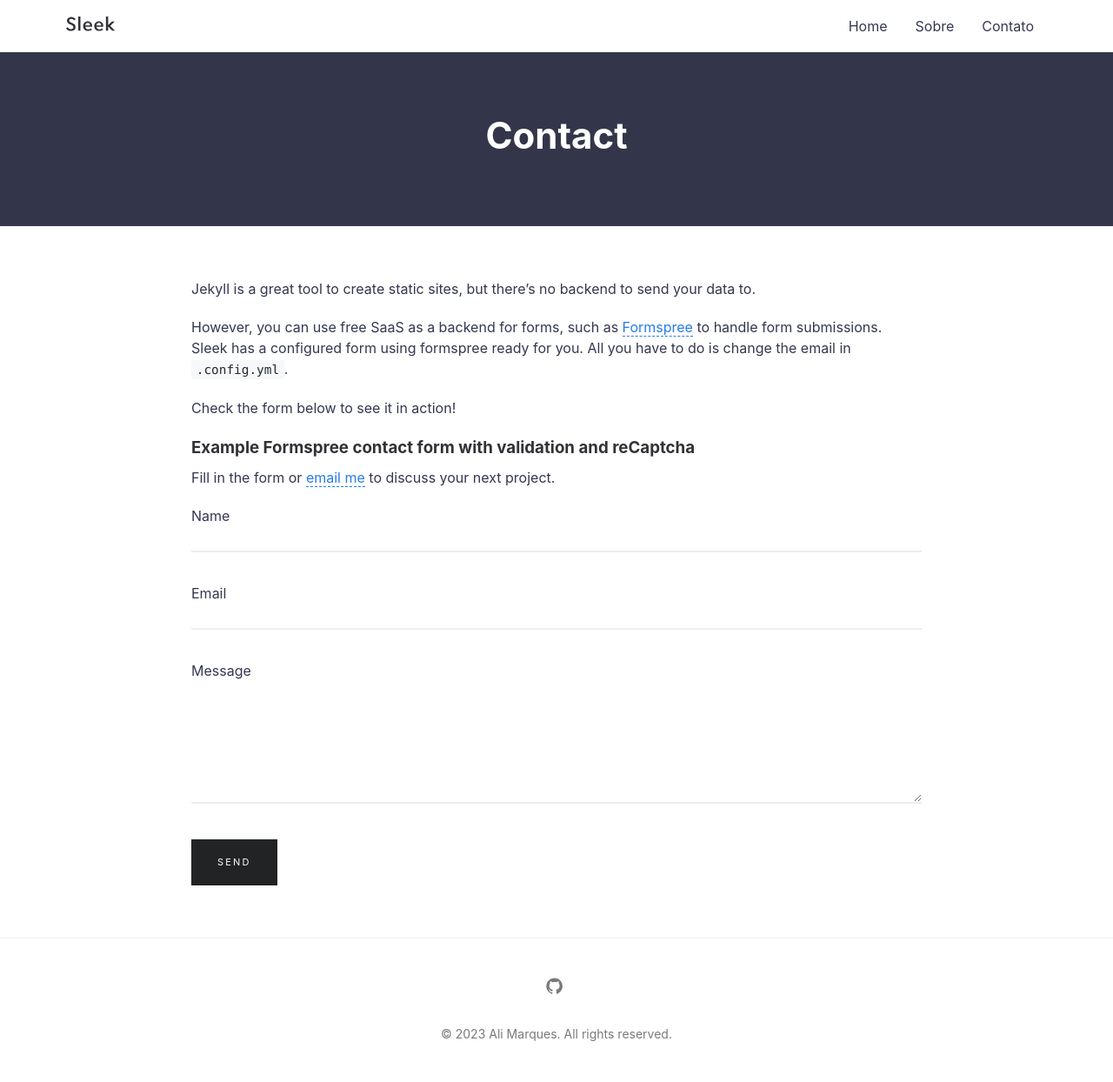
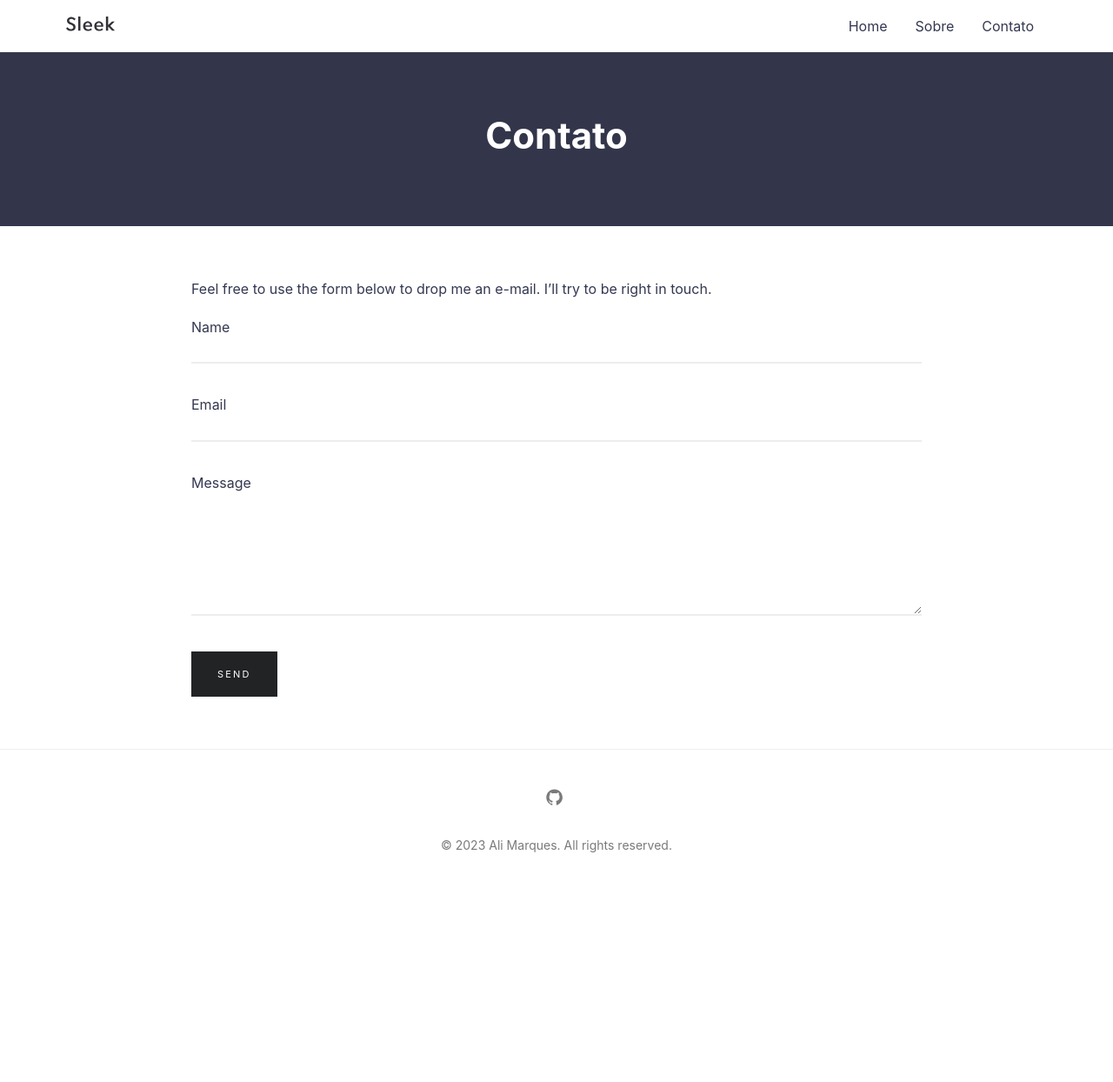
Before and after one commit to alimarques/alimarques.github.io, a Jekyll site: the page built from contact.md, in a window 1280 px wide. Shown: the whole page at 87% size. Built offline with Jekyll 4.4.1, drawn with Linux system fonts in a browser that asks for light colours; after the commit the page ends 1027 px from its top, so only the background shows below that.

Commit message:
Update contact

```diff
--- a/contact.md
+++ b/contact.md
@@ -1,18 +1,10 @@
 ---
 layout: page
-title: Contact
-permalink: /contact/
+title: Contato
+permalink: /contato/
 ---
 
-Jekyll is a great tool to create static sites, but there’s no backend to send your data to.
-
-However, you can use free SaaS as a backend for forms, such as [Formspree](https://formspree.io/) to handle form submissions. Sleek has a configured form using formspree ready for you. All you have to do is change the email in `.config.yml`.
-
-Check the form below to see it in action!
-
-### Example Formspree contact form with validation and reCaptcha
-
-Fill in the form or [email me](mailto:{{site.email}}) to discuss your next project.
+Feel free to use the form below to drop me an e-mail. I'll try to be right in touch.
 
 {% include form.html %}
 
```
